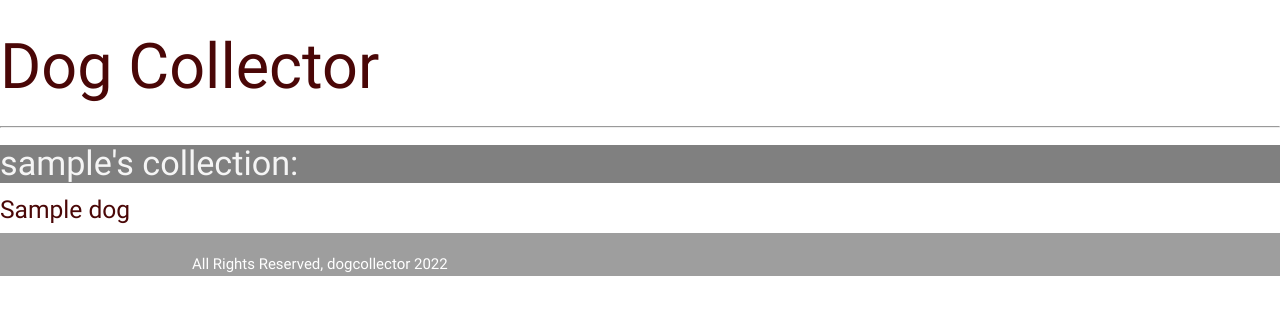
After one commit to sei-ec-remote/Finch_Collector, a Django app: a page that uses dogcollector/main_app/templates/base.html in a window 1280 px wide. The commit adds this page. Shown: the top 315 px of the page. Run offline with Django 3.2, Linux system fonts and the light colour scheme; tables that the repository leaves empty hold one stand-in row (values such as "Sample post").

Commit message:
user routes/view added/working; additional styling added

```diff
--- a/dogcollector/main_app/models.py
+++ b/dogcollector/main_app/models.py
@@ -1,11 +1,11 @@
-from django.db import models
-
 # Create your models here.
 
 from django.db import models
+from django.contrib.auth.models import User
 
 
 class Dog(models.Model):
+    user = models.ForeignKey(User, on_delete=models.CASCADE)
     name = models.CharField(max_length=100)
     breed = models.CharField(max_length=100)
     description = models.CharField(max_length=250)
--- /dev/null
+++ b/dogcollector/main_app/static/style.css
@@ -0,0 +1,16 @@
+h1 {
+    color: rgb(74, 7, 7);
+}
+
+h5 {
+    color:rgb(74, 7, 7)
+}
+
+a {
+    font-size: 20px;
+}
+
+h4 {
+    background-color: grey;
+    color: whitesmoke;
+}
--- a/dogcollector/main_app/templates/base.html
+++ b/dogcollector/main_app/templates/base.html
@@ -3,13 +3,15 @@
 <html>
 
 <head>
-    <title>Dog collector</title>
+    <title>Dog Collector</title>
+    <link rel="stylesheet" href="https://cdnjs.cloudflare.com/ajax/libs/materialize/0.100.2/css/materialize.css">
     <link rel="stylesheet" type="text/css" href="{% static 'style.css' %}">
-    <link rel="stylesheet" href="https://cdnjs.cloudflare.com/ajax/libs/materialize/0.100.2/css/materialize.css">
 </head>
 
 <body>
-    <h1>Dog Collector</h1>
+    <a href="/dogs">
+        <h1>Dog Collector</h1>
+    </a>
     <hr />
 
     {% block content %}
@@ -17,7 +19,7 @@
 
     <footer class="page-footer grey">
         <div class="container">
-            All Rights Reserved, catcollector 2022
+            All Rights Reserved, dogcollector 2022
         </div>
     </footer>
 </body>
--- /dev/null
+++ b/dogcollector/main_app/templates/profile.html
@@ -0,0 +1,15 @@
+{% extends 'base.html' %}
+{% load static %}
+
+{% block content %}
+
+<h4>{{ username }}'s collection:</h4>
+
+{% for dog in dogs %}
+<a href="/dogs/{{ dog.id }}">
+    <h5>{{ dog.name }}</h5>
+</a>
+
+{% endfor %}
+
+{% endblock %}
--- a/dogcollector/main_app/urls.py
+++ b/dogcollector/main_app/urls.py
@@ -10,4 +10,5 @@ urlpatterns = [
     path('dogs/create/', views.DogCreate.as_view(), name='dogs_create'),
     path('dogs/<int:pk>/update/', views.DogUpdate.as_view(), name='dogs_update'),
     path('dogs/<int:pk>/delete/', views.DogDelete.as_view(), name='dogs_delete'),
+    path('user/<username>/', views.profile, name='profile'),
 ]
--- a/dogcollector/main_app/views.py
+++ b/dogcollector/main_app/views.py
@@ -1,6 +1,7 @@
 from django.shortcuts import render
 from django.http import HttpResponseRedirect
 from django.views.generic.edit import CreateView, UpdateView, DeleteView
+from django.contrib.auth.models import User
 from .models import Dog
 
 # Create your views here.
@@ -55,3 +56,11 @@ class DogUpdate(UpdateView):
 class DogDelete(DeleteView):
     model = Dog
     success_url = '/dogs'
+
+    # user profile view
+
+
+def profile(request, username):
+    user = User.objects.get(username=username)
+    dogs = Dog.objects.filter(user=user)
+    return render(request, 'profile.html', {'username': username, 'dogs': dogs})
```
Also changed, not shown: dogcollector/main_app/templates/dogs/index.html (+5 -2 lines), dogcollector/main_app/templates/dogs/show.html (+5 -5 lines), dogcollector/main_app/migrations/0002_dog_user.py (added).
